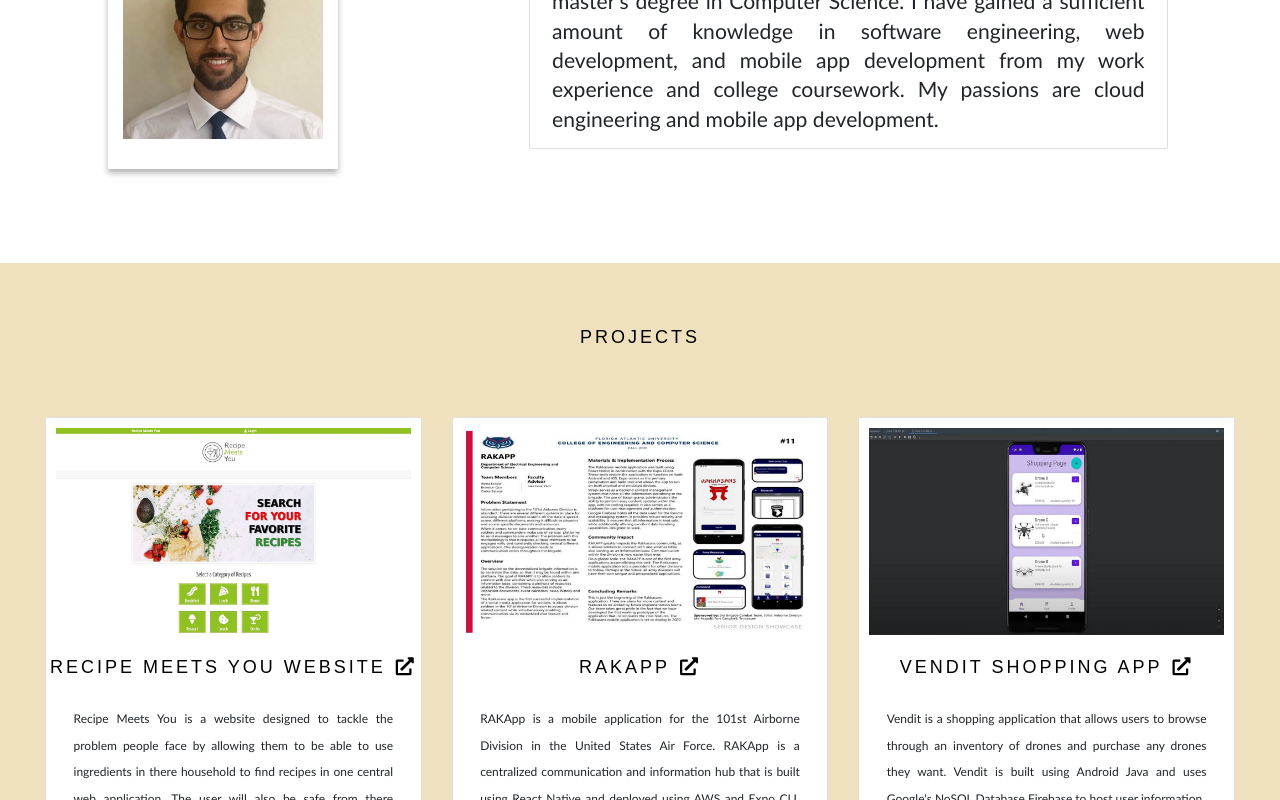
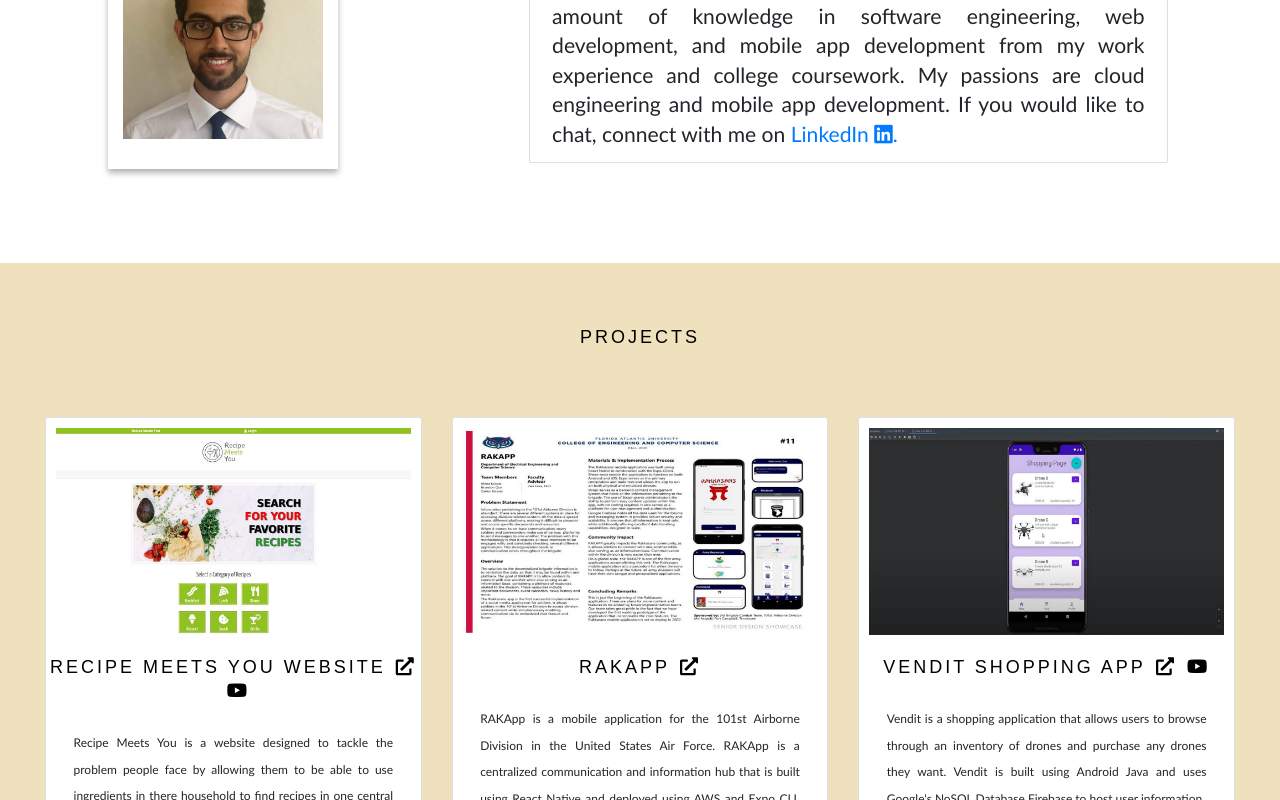
Before and after one commit to carlossalazar2000/carlossalazar2000.github.io, a React (Create React App) app: page / in a window 1280 px wide. Shown: the part 580-1380 px from the top of the page. Built offline with nearby package versions, Linux system fonts and the light colour scheme; some icons are missing.

Commit message:
Finished adding links to all projects

```diff
--- a/src/components/About.js
+++ b/src/components/About.js
@@ -33,7 +33,10 @@ class About extends Component {
                   >
                     <span className="wave">Hello! I am Carlos Salazar. I am a graduate student pursuing a master's degree in Computer Science.
                       I have gained a sufficient amount of knowledge in software engineering, web development, and mobile app development from my work experience and college coursework.
-                      My passions are cloud engineering and mobile app development.
+                      My passions are cloud engineering and mobile app development. If you would like to chat, connect with me on&nbsp;
+                      <a href="https://www.linkedin.com/in/carlos-salazar-174b56196/" target="_blank" rel="noopener noreferrer">
+                        LinkedIn <i className="fab fa-linkedin"></i>.
+                      </a>
                     </span>
 
                   </div>
--- a/src/components/Experience.js
+++ b/src/components/Experience.js
@@ -120,7 +120,7 @@ class Experience extends Component {
           <div className="col-md-12">
             <h1 className="section-title" style={{ color: "black" }}>
               <span className="text-black" style={{ textAlign: "center" }}>
-                Experience
+                Work Experience
               </span>
             </h1>
           </div>
--- a/src/components/Footer.js
+++ b/src/components/Footer.js
@@ -38,7 +38,10 @@ class Footer extends Component {
           <div className="copyright py-4 text-center">
             <div className="container">
               <small>
-                Copyright &copy; Carlos Salazar
+                Copyright &copy; Carlos Salazar&nbsp;
+              </small>
+              <small>
+                •&nbsp;<a href="https://github.com/Dorota1997/react-frontend-dev-portfolio">theme</a>
               </small>
             </div>
           </div>
--- a/src/components/Projects.js
+++ b/src/components/Projects.js
@@ -14,6 +14,7 @@ class Projects extends Component {
         description: "Recipe Meets You is a website designed to tackle the problem people face by allowing them to be able to use ingredients in there household to find recipes in one central web application. The user will also be safe from there allergies and provided new ideas for creating delicious meals. This website is built using HTML, CSS, and JavaScript, and utilizes Google's NoSQL Database Firebase to store user information.",
         image: recipeMeetsYouImage,
         url: "https://carlossalazar2000.github.io/Recipe-Meets-You/index.html",
+        youtubeUrl: "https://www.youtube.com/watch?v=LVwHrz1mdSc",
         technologies: [
           {
             name: "HTML 5",
@@ -36,9 +37,10 @@ class Projects extends Component {
 
       {
         title: "RAKApp",
-        url: "https://www.fau.edu/engineering/senior-design/projects/fall2021/rakapp/",
         description: "RAKApp is a mobile application for the 101st Airborne Division in the United States Air Force. RAKApp is a centralized communication and information hub that is built using React Native and deployed using AWS and Expo CLI. Information is hosted on Google's NoSQL Database Firebase and Strapi CMS. RAKApp received the Judge's Award for best project in the Department of Electrical Engineering and Computer Science at FAU's Senior Design Showcase in Fall 2021.",
         image: rakAppImage,
+        url: "https://www.fau.edu/engineering/senior-design/projects/fall2021/rakapp/",
+        youtubeUrl: "",
         technologies: [
           {
             name: "React",
@@ -63,7 +65,8 @@ class Projects extends Component {
         title: "Vendit Shopping App",
         description: "Vendit is a shopping application that allows users to browse through an inventory of drones and purchase any drones they want. Vendit is built using Android Java and uses Google's NoSQL Database Firebase to host user information.",
         image: venditShoppingAppImage,
-        url: "https://github.com",
+        url: "https://github.com/carlossalazar2000/Vendit-Shopping-App",
+        youtubeUrl: "https://www.youtube.com/watch?v=IkCcx3LDFB0",
         technologies: [
           {
             name: "Java",
@@ -81,6 +84,7 @@ class Projects extends Component {
         description: "The Business Search App allows users to search for businesses based on the business name, type, or location. The Business Search App is built using Android Java and uses the Yelp Fusion API that contains content and reviews from millions of businesses. The Business Search App also uses Google's NoSQL Database Firebase to store all user information.",
         image: businessSearchAppImage,
         url: "https://github.com/carlossalazar2000/Business-Search-Application",
+        youtubeUrl: "https://www.youtube.com/watch?v=mxosKae4Pc0",
         technologies: [
           {
             name: "Java",
@@ -98,6 +102,7 @@ class Projects extends Component {
         description: "DIVOC Forum is a website that allows people to connect with one another from around the world. This project was made during the COVID-19 pandemic so the aim for this forum is to connect people and share their experiences with one another. DIVOC Forum is built with HTML, CSS, and Javascript, and uses Google's NoSQL Database Firebase to store user information.",
         image: divocImage,
         url: "https://carlossalazar2000.github.io/DIVOC-Forum/home.html",
+        youtubeUrl: "",
         technologies: [
           {
             name: "HTML 5",
@@ -122,7 +127,8 @@ class Projects extends Component {
         title: "Cybersecurity Encryption Project",
         description: "This is a GUI that allows users to view certain encryption schemes. Encryption methods include Caesar cipher, reverse cipher, and homomorphic encryption. GUI interface is built with HTML, CSS, JavaScript, and Python.",
         image: encryptionImage,
-        url: "https://github.com",
+        url: "https://carlossalazar2000.github.io/Cybersecurity-Project/pdfs/processing_encrypted_data.pdf",
+        youtubeUrl: "https://www.youtube.com/watch?v=Uh6Eu7aTPes",
         technologies: [
           {
             name: "HTML 5",
@@ -160,9 +166,16 @@ class Projects extends Component {
 
                 <p className="project-title-settings mt-3">
                   {project.title}
+
                   {project.url ? (
                     <a className="link-href" href={project.url} target="_blank" rel="noopener noreferrer">
                       <i className="fas fa-external-link-alt" style={{ marginLeft: "10px" }} />
+                    </a>
+                  ) : null}
+
+                  {project.youtubeUrl ? (
+                    <a className="link-href" href={project.youtubeUrl} target="_blank" rel="noopener noreferrer">
+                      <i className="fab fa-youtube" style={{ marginLeft: "10px" }} />
                     </a>
                   ) : null}
                 </p>
```
Also changed, not shown: src/assets/screenshot.JPG (added), 1 other file (tests, documents, lock files or other folders).
